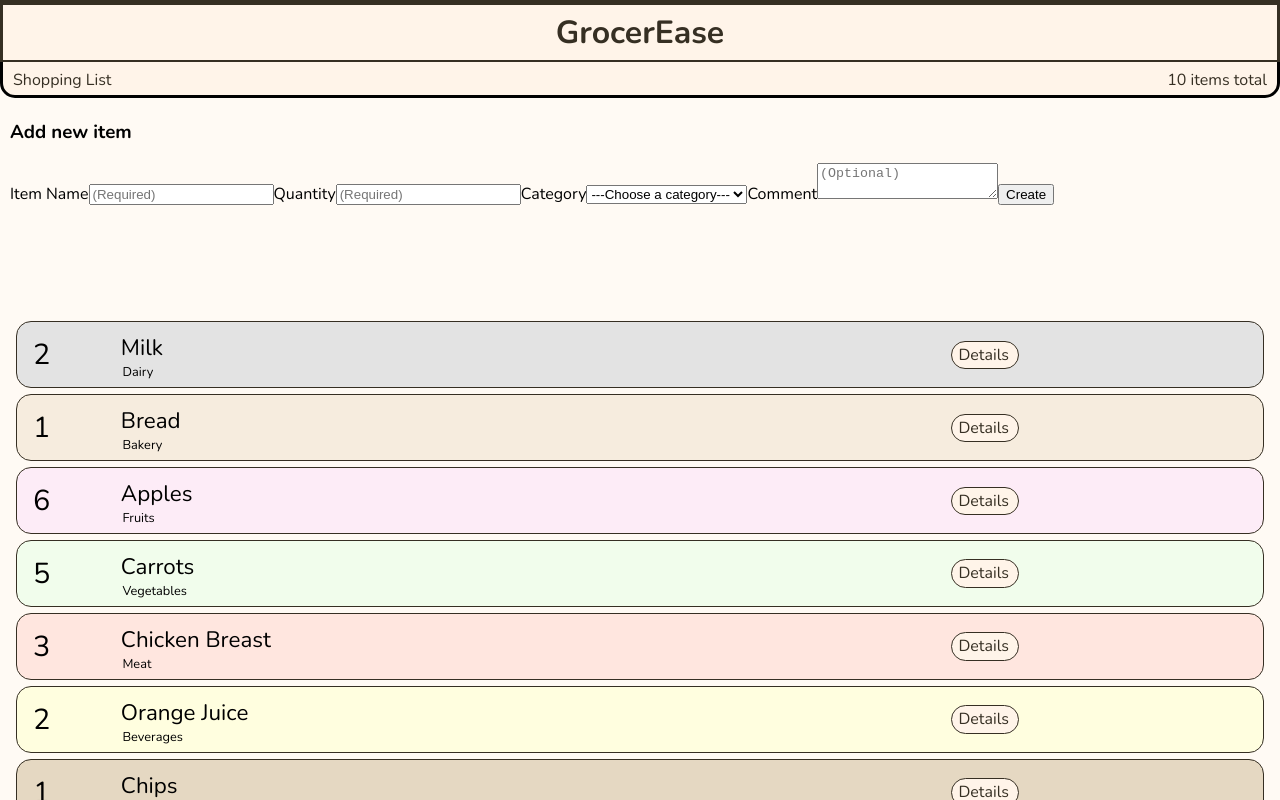
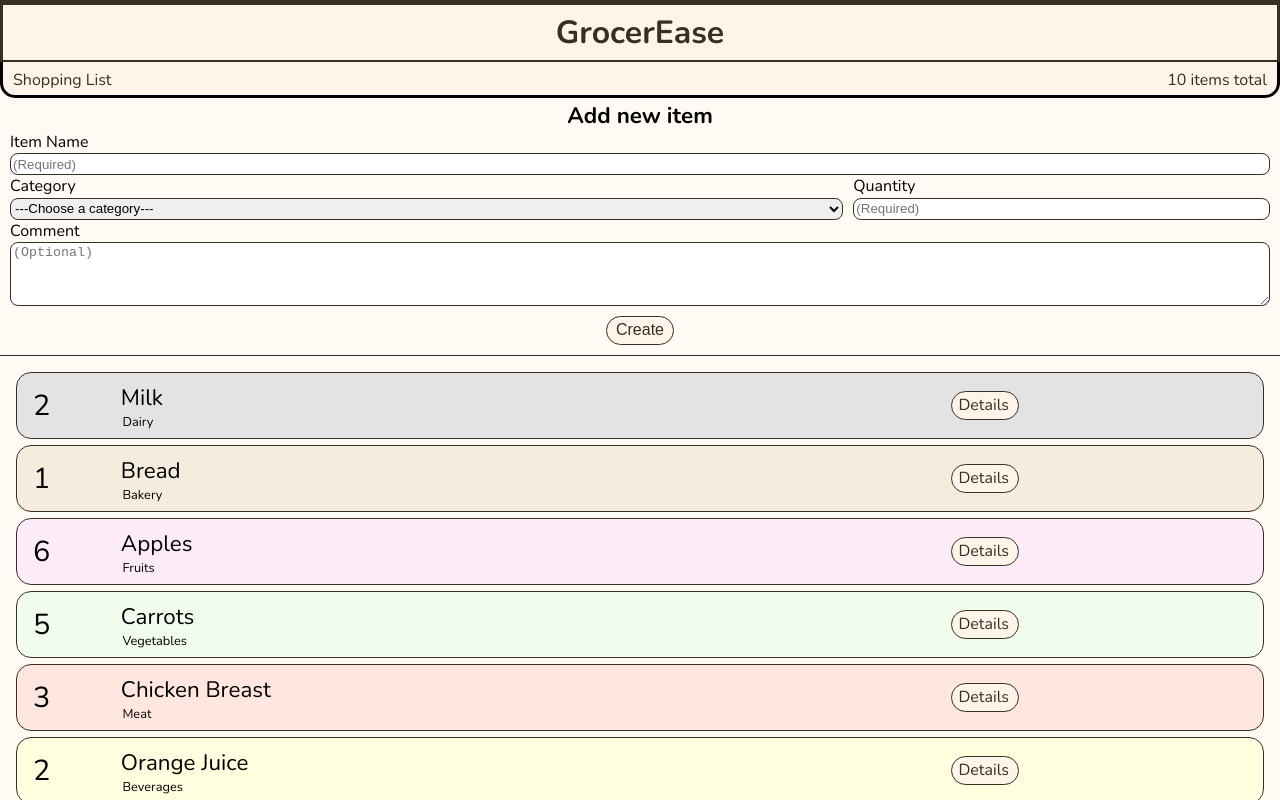
Before and after one commit to laurasliwa/capstone-grocerease, a Next.js app: page / in a window 1280 px wide. Shown: the top 800 px of the page. Built offline with nearby package versions, Linux system fonts and the light colour scheme.

Commit message:
Add styling

```diff
--- a/components/Form.js
+++ b/components/Form.js
@@ -12,7 +12,7 @@ export default function CreateForm({ onCreateItem }) {
   function handleSubmit(event) {
     event.preventDefault();
     const formData = new FormData(event.target);
-    const newItem = Object.fromEntries(formData);
+    const newItem = Object.fromEntries(formData.entries());
 
     onCreateItem(newItem);
     event.target.reset();
@@ -21,25 +21,20 @@ export default function CreateForm({ onCreateItem }) {
 
   return (
     <StyledForm onSubmit={handleSubmit}>
-      <h3>Add new item</h3>
-      <label htmlFor="itemName">Item Name</label>
-      <input
-        name="itemName"
-        id="itemName"
+      <StyledHeader>Add new item</StyledHeader>
+      <label htmlFor="name">Item Name</label>
+      <StyledItemNameInput
+        name="name"
+        id="name"
         type="text"
         placeholder="(Required)"
         required
       />
-      <label htmlFor="quantity">Quantity</label>
-      <input
-        name="quantity"
-        id="quantity"
-        type="number"
-        placeholder="(Required)"
-        required
-      />
+      <FlexContainer>
+        <StyledCategorySelectContainer>
           <label htmlFor="category">Category</label>
-      <select
+          <StyledCategorySelect
+            name="category"
             id="category"
             value={selectedCategory}
             onChange={handleCategoryChange}
@@ -53,15 +48,94 @@ export default function CreateForm({ onCreateItem }) {
                 </option>
               );
             })}
-      </select>
+          </StyledCategorySelect>
+        </StyledCategorySelectContainer>
+
+        <StyledQuantityInputContainer>
+          <label htmlFor="quantity">Quantity</label>
+          <StyledQuantityInput
+            name="quantity"
+            id="quantity"
+            type="number"
+            placeholder="(Required)"
+            required
+          />
+        </StyledQuantityInputContainer>
+      </FlexContainer>
       <label htmlFor="comment">Comment</label>
-      <textarea name="comment" id="comment" placeholder="(Optional)"></textarea>
-      <button>Create</button>
+      <StyledCommentTextarea
+        name="comment"
+        id="comment"
+        placeholder="(Optional)"
+      ></StyledCommentTextarea>
+      <StyledCreateButton>Create</StyledCreateButton>
     </StyledForm>
   );
 }
 
 const StyledForm = styled.form`
-  margin: 90px 0 0 0;
+  display: flex;
+  flex-direction: column;
+  margin: 70px 0 0 0;
   padding: 10px;
+  border-bottom: 1px solid #362f23;
 `;
+
+const FlexContainer = styled.div`
+  display: flex;
+  gap: 10px;
+`;
+
+const StyledCategorySelectContainer = styled.div`
+  flex: 2;
+`;
+
+const StyledQuantityInputContainer = styled.div`
+  flex: 1;
+`;
+
+const StyledHeader = styled.h3`
+  text-align: center;
+  margin: 20px 0 0 0;
+  font-size: 1.4rem;
+`;
+const StyledItemNameInput = styled.input`
+  border: 1px solid #362f23;
+  border-radius: 8px;
+  height: 1.4rem;
+`;
+
+const StyledCategorySelect = styled.select`
+  border: 1px solid #362f23;
+  border-radius: 8px;
+  height: 1.4rem;
+  width: 100%;
+`;
+
+const StyledQuantityInput = styled.input`
+  border: 1px solid #362f23;
+  border-radius: 8px;
+  height: 1.4rem;
+  width: 100%;
+`;
+
+const StyledCommentTextarea = styled.textarea`
+  border: 1px solid #362f23;
+  border-radius: 8px;
+  height: 1.4rem;
+  height: 4rem;
+  overflow-y: auto;
+`;
+
+const StyledCreateButton = styled.button`
+  border: 1px solid #362f23;
+  border-radius: 15px;
+  height: 1.8rem;
+  width: 4.2rem;
+  align-self: center;
+  background-color: #fff4e9;
+  color: #362f23;
+  padding: 2px 2px;
+  margin: 10px 0 0 0;
+  font-size: 16px;
+`;
--- a/components/ShoppingItemList.js
+++ b/components/ShoppingItemList.js
@@ -22,6 +22,6 @@ export default function ShoppingItemList({ shoppingItems }) {
 }
 
 const StyledItemList = styled.ul`
-  margin: 90px 0 0 0;
+  margin: 0;
   padding: 10px;
 `;
--- a/pages/index.js
+++ b/pages/index.js
@@ -1,10 +1,17 @@
-import shoppingItems from "@/assets/shopping-items.json";
+import { useState } from "react";
+import Form from "@/components/Form";
 import ShoppingItemList from "@/components/ShoppingItemList";
+import shoppingItemsData from "@/assets/shopping-items.json";
+import { uid } from "uid";
 import styled from "styled-components";
-import Form from "@/components/Form";
 
 export default function HomePage() {
+  const [shoppingItemsState, setShoppingItemsState] =
+    useState(shoppingItemsData);
+
   function handleCreateItem(newItem) {
+    const itemWithId = { ...newItem, id: uid() };
+    setShoppingItemsState((prevItems) => [itemWithId, ...prevItems]);
     console.log("New item created:", newItem);
   }
 
@@ -17,11 +24,11 @@ export default function HomePage() {
         <ListHeader>
           <StyledListName>Shopping List</StyledListName>
           <StyledTotalItems>
-            {shoppingItems.length} items total{" "}
+            {shoppingItemsState.length} items total{" "}
           </StyledTotalItems>
         </ListHeader>
         <Form onCreateItem={handleCreateItem} />
-        <ShoppingItemList shoppingItems={shoppingItems} />
+        <ShoppingItemList shoppingItems={shoppingItemsState} />
       </main>
     </>
   );
```
Lines whose indentation alone changed are shown as unchanged.
